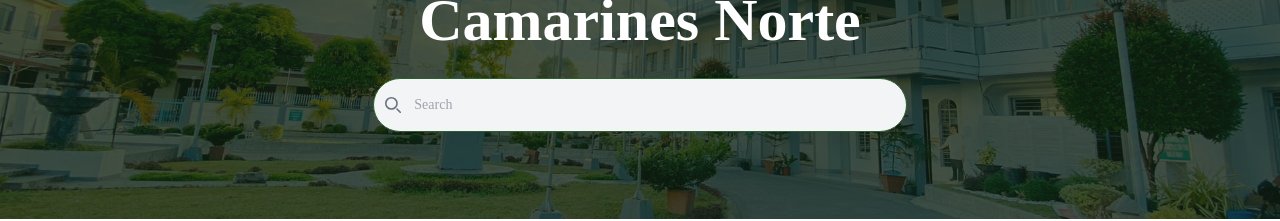
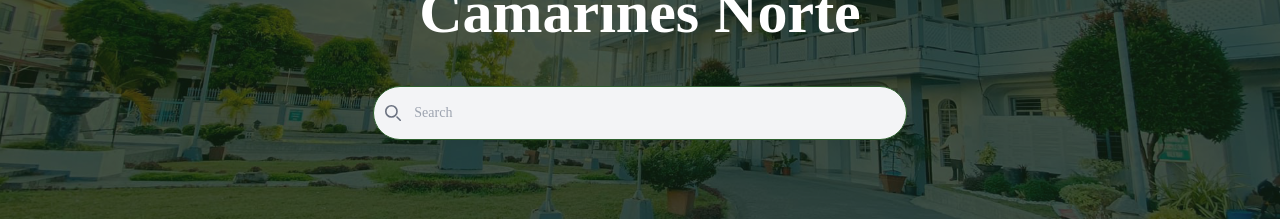
Before and after one commit to aechano/Vicenture-SAD, a React (Create React App) app: page / in a window 1280 px wide. Shown: the part 261-482 px from the top of the page. Built offline with nearby package versions, Linux system fonts and the light colour scheme.

Commit message:
Viewer changes

```diff
--- a/src/components/Banner.js
+++ b/src/components/Banner.js
@@ -51,7 +51,7 @@
                     }
                     {/*If banner has a searchbar for general searching*/}
                     {props.searchBar ?
-                        <form className={"w-7/12 lg:w-5/12 " + (isCommonBanner ? "my-auto" : "mt-5")}>
+                        <form className={"w-7/12 lg:w-5/12 pt-4 " + (isCommonBanner ? "my-auto" : "mt-5")}>
                             <div class="relative">
                                 {/*SVG image of a magnifying glass*/}
                                 <div class="absolute inset-y-0 left-0 flex items-center pl-3 pointer-events-none">
--- a/src/components/Viewer.js
+++ b/src/components/Viewer.js
@@ -7,7 +7,6 @@
 export default function Viewer({ view }) {
     const [selectedContent, setSelectedContent] = useState(view[0]);
     const [selectedContentIndex, setSelectedContentIndex] = useState(0);
-    const contentRef = useRef(null);
 
     useEffect(() => {
         // Set the initial selected content when the component mounts
@@ -17,11 +16,6 @@
     const handleContentClick = (content, index) => {
         setSelectedContent(content);
         setSelectedContentIndex(index);
-
-        // Scroll the content back to the top
-        if (contentRef.current) {
-            contentRef.current.scrollTop = 0;
-        }
     };
 
     const [numPages, setNumPages] = useState(null);
@@ -80,7 +74,7 @@
 
             <div className="mx-auto max-w-7xl px-2 sm:px-6 lg:px-8 m-5">
                 <div className='block md:flex space-x-5'>
-                    <div className="w-full bg-lgu-yellow p-4 md:w-1/3 overflow-y-auto max-h-[1293px]">
+                    <div className={'w-full bg-lgu-yellow p-4 md:w-1/3 overflow-y-auto'}>
                         <ul>
                             {view.map((data, index) => (
                                 <li
```
